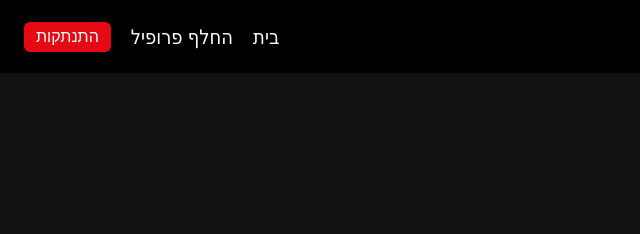
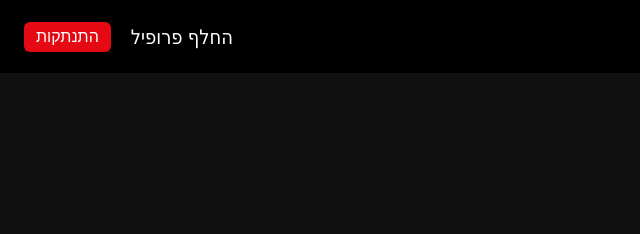
Before and after one commit to netawei/netflix-demo, a plain HTML site: page frontend/main-page.html in a window 1280 px wide. Shown: the full height of the page, 0-640 px from the left. Drawn offline with Linux system fonts and the light colour scheme; no server answers; sample sign-in values are in the browser's storage.

Commit message:
Feat: removed home button

```diff
--- a/frontend/main-page.html
+++ b/frontend/main-page.html
@@ -356,7 +356,6 @@
   <header class="navbar">
     <div class="logo">Netflix</div>
     <ul>
-      <li><a href="#">בית</a></li>
       <li><a href="profiles.html">החלף פרופיל</a></li>
       <li><button id="logoutBtn">התנתקות</button></li>
     </ul>
```
